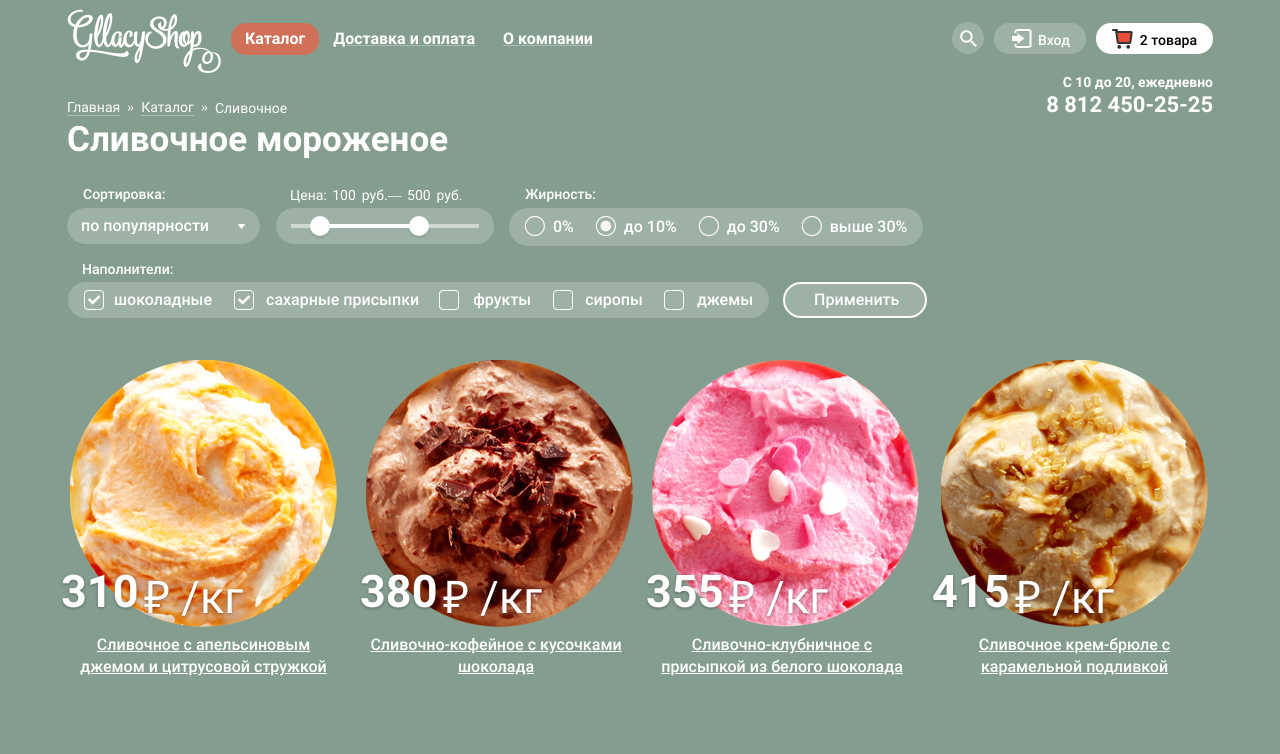
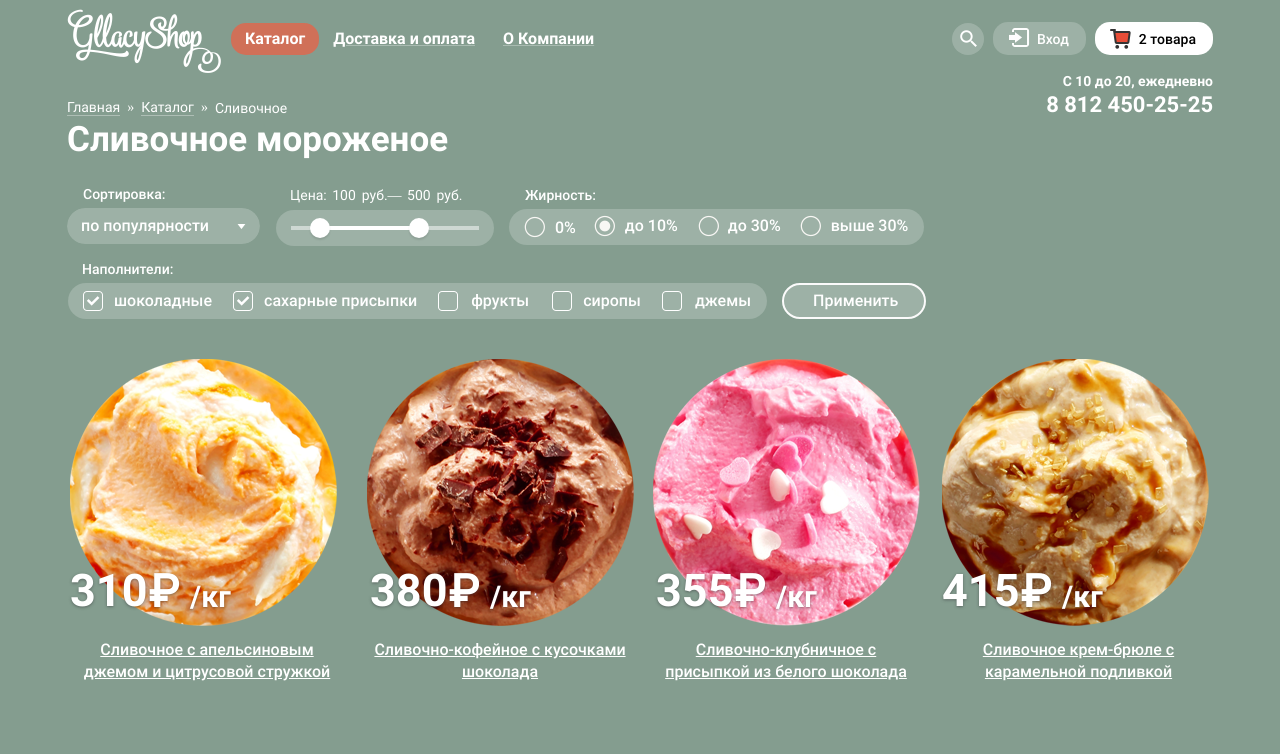
Before and after one commit to PandaPatrik/214711-gllacy, a plain HTML site: page catalog.html in a window 1280 px wide. Shown: the top 754 px of the page. Drawn offline with Linux system fonts and the light colour scheme; files whose address does not match are found by name.

Commit message:
pp step 2
Сколько ни пытаюсь выравнять приходит мысля, что надо всё точечно
выравнивать, что не может быть правдой....сохранюсь перед полной
переделкой "12 карточек"

```diff
--- a/catalog.html
+++ b/catalog.html
@@ -31,7 +31,7 @@
 								</div>
               </li>
               <li class="menu-item menu-item--active"><a href="#" class="menu-link">Доставка и оплата</a></li>
-              <li class="menu-item"><a href="#" class="menu-link">О компании</a></li>
+              <li class="menu-item"><a href="#" class="menu-link">О Компании</a></li>
             </ul>
             <!--Кнопки-->
             <div class="header-actions">
@@ -140,13 +140,13 @@
                   <p class="caption-fat">Жирность:</p>
                   <fieldset class="fieldset-fat">
                     <input type="radio" name="fat-toggle" id="fat-0">
-                    <label class="label-text" for="fat-0">0%</label>
+                    <label class="label-text label-zero" for="fat-0">0%</label>
                     <input type="radio" name="fat-toggle" id="fat-10" checked="">
-                    <label class="label-text" for="fat-10">до 10%</label>
+                    <label class="label-text label-ten" for="fat-10">до 10%</label>
                     <input type="radio" name="fat-toggle" id="fat-30">
-                    <label class="label-text" for="fat-30">до 30%</label>
+                    <label class="label-text label-thirty" for="fat-30">до 30%</label>
                     <input type="radio" name="fat-toggle" id="fat-over-30">
-                    <label class="label-text" for="fat-over-30">выше 30%</label>
+                    <label class="label-text label-over" for="fat-over-30">выше 30%</label>
                   </fieldset>
                 </div>
                 <div class="extender">
@@ -170,7 +170,7 @@
           </div>
           <!--12 больших карточек-->
           <section class="goods">
-            <div class="goods-container">
+            <!-- <div class="goods-container"> -->
               <div class="goods-list">
                 <article class="goods-item">
                   <div class="googs-image">
@@ -353,7 +353,7 @@
                   <a class="goods-item-btn" href="#">Быстрый просмотр</a>
                 </article>
               </div>
-            </div>
+            <!-- </div> -->
           </section>
           <!--Страницы-->
           <div class="pagination">
--- a/css/style.css
+++ b/css/style.css
@@ -225,7 +225,7 @@
   .header-actions-item {
     position: relative;
     cursor: pointer;
-    padding-bottom: 10px;
+    padding-bottom: 8px;
   }
 
   .header-actions-icon {
@@ -321,8 +321,8 @@
     content: "";
     position: absolute;
     top: 6px;
-    left: 18px;
-    width: 20px;
+    left: 16px;
+    width: 21px;
     height: 19px;
     background: url("../img/icon-enter.png") no-repeat
     center center;
@@ -481,8 +481,8 @@
     display: block;
     background-color: rgba(255,255,255,0.2);
     position: relative;
-    margin-left: 10px;
-    padding: 9px 16px 6px 44px;
+    margin-left: 9px;
+    padding: 9px 17px 8px 44px;
     border-radius: 15px;
     text-decoration: none;
     color: rgba(255, 255, 255, 1);
@@ -514,8 +514,8 @@
     display: block;
     content: "";
     position: absolute;
-    top: 6px;
-    left: 16px;
+    top: 7px;
+    left: 15px;
     width: 21px;
     height: 20px;
     background: transparent url("../img/icon-basket-hover.png") no-repeat
@@ -657,7 +657,7 @@
   .header-contacts {
     position: absolute;
     right: 0;
-    bottom: -37px;
+    bottom: -38px;
     margin-left: auto;
     text-align: right;
   }
@@ -668,7 +668,7 @@
     line-height: 16px;
     font-weight: 700;
     color: #ffffff;
-    margin-bottom: 3px;
+    margin-bottom: 4px;
   }
 
   .header-contacts-tel {
@@ -924,7 +924,7 @@
 
   .goods-item {
     position: relative;
-    padding: 6px 13px 21px 13px;
+    padding: 4px 13px 21px 14px;
     text-align: center;
     box-sizing: border-box;
     width: 286px;
@@ -959,28 +959,44 @@
   }
 
   .goods-price {
+    font-family: "Roboto";
+    font-size: 45px;
+    line-height: 45px;
+    font-weight: 700;
     position: relative;
     color: rgba(255, 255, 255, 1);
     text-shadow: 0px 1px 3px rgba(49, 50, 53, 0.5);
+    padding-left: 0;
+  }
+
+  .goods-pay {
+    position: absolute;
+    font-family: "Roboto";
     font-size: 45px;
     line-height: 45px;
-    padding-left: 0;
-  }
-
-  .goods-pay {
-    position: absolute;
+    font-weight: 700;
+    bottom: 20px;
+    left: 3px;
+  }
+
+  .goods-weight {
+    position: absolute;
+    bottom: 14px;
+    left: 82px;
+  }
+
+  .goods-weight span:nth-child(1) {
     font-family: "Roboto";
     font-size: 45px;
     line-height: 45px;
     font-weight: 700;
-    bottom: 20px;
-    left: -6px;
-  }
-
-  .goods-weight {
-    position: absolute;
-    bottom: 14px;
-    left: 77px;
+  }
+
+  .goods-weight span:nth-child(2) {
+    font-family: "Roboto";
+    font-size: 30px;
+    line-height: 45px;
+    font-weight: 700;
   }
 
   .goods-valute {
@@ -1011,19 +1027,20 @@
     font-size: 16px;
     line-height: 22px;
     font-weight: 500;
-    margin-top: 0px;
+    margin-top: 6px;
+    margin-left: 7px;
+    margin-bottom: 9px;
   }
 
   .goods-item-btn {
+    font-family: "Roboto";
+    font-size: 18px;
+    line-height: 24px;
+    font-weight: 700;
     display: inline-block;
     visibility: hidden;
-    margin-top: 10px;
-    margin-bottom: 0px;
     text-decoration: none;
     color: #fff;
-    font-size: 18px;
-    line-height: 24px;
-    font-weight: 700;
     background-image: linear-gradient(to bottom, #f26843, #e74a35);
     box-shadow: 0px 2px 2px 0px rgba(85, 8, 0, 0.54);
     border-radius: 16px;
@@ -1037,7 +1054,8 @@
 
   .goods-item:hover {
   	background-color: rgba(255,255,255,0.2);
-  	z-index: 100;
+    border-radius: 7px;
+  	z-index: 30;
   }
 
   .goods-item-btn:hover {
@@ -1798,7 +1816,7 @@
     font-weight: 500;
     margin: 0;
     color: #ffffff;
-    padding: 26px 0 6px 14px;
+    padding: 28px 0 6px 14px;
   }
 
   .caption-inner {
@@ -1808,7 +1826,7 @@
     font-weight: 500;
     margin: 0;
     color: #ffffff;
-    padding: 0 0 5px 15px;
+    padding: 0 0 6px 15px;
   }
 
   .caption-fat {
@@ -1816,12 +1834,9 @@
     font-size: 14px;
     line-height: 16px;
     font-weight: 500;
+    color: #ffffff;
     margin: 0;
-    color: #ffffff;
-    margin-top: 1px;
-    margin-left: 2px;
-    padding: 27px 0 0px 14px;
-    margin-bottom: 6px;
+    padding: 28px 0 6px 16px;
   }
 
   .filter-position input[type="radio"],
@@ -1860,7 +1875,7 @@
 
   .range {
     position: relative;
-    margin-top: -4px;
+    margin-top: -2px;
     width: 218px;
     border-radius: 50px;
     border: none;
@@ -1909,8 +1924,8 @@
     border-radius: 20px;
     cursor: pointer;
     outline: none;
-    margin-top: 20px;
-    margin-left: 14px;
+    margin-top: 21px;
+    margin-left: 15px;
     padding-right: 26px;
   }
 
@@ -1930,28 +1945,85 @@
     margin-top: -17px;
   }
 
-  .fat label {
+  .label-zero {
+    font-family: "Roboto";
+    font-size: 16px;
+    line-height: 18px;
+    font-weight: 500;
+    position: relative;
+    margin-right: 45px;
+    padding-left: 2px;
+    cursor: pointer;
+  }
+
+  .label-ten {
     font-family: "Roboto";
     font-size: 16px;
     line-height: 18px;
     font-weight: 500;
     position: relative;
     margin-right: 46px;
+    bottom: 2px;
     cursor: pointer;
   }
 
-  .extender label {
+  .label-thirty {
+    font-family: "Roboto";
+    font-size: 16px;
+    line-height: 18px;
+    font-weight: 500;
+    position: relative;
+    margin-right: 46px;
+    bottom: 2px;
+    cursor: pointer;
+  }
+
+  .label-over {
+    font-family: "Roboto";
+    font-size: 16px;
+    line-height: 18px;
+    font-weight: 500;
+    position: relative;
+    bottom: 2px;
+    cursor: pointer;
+  }
+
+  .label-ch {
+    position: relative;
+    margin-right: 48px;
+    cursor: pointer;
+  }
+
+  .label-su {
     position: relative;
     margin-right: 50px;
     cursor: pointer;
   }
 
+  .label-fr {
+    position: relative;
+    margin-right: 50px;
+    cursor: pointer;
+  }
+
+  .label-sy {
+    position: relative;
+    margin-right: 50px;
+    cursor: pointer;
+  }
+
+  .label-ja {
+    position: relative;
+    margin-right: 50px;
+    cursor: pointer;
+  }
+
   .fat label:last-child,
   .extender label:last-child {
     margin-right: 0;
   }
 
-  .fat label:before {
+  .label-zero::before {
     content: "";
     display: block;
     position: absolute;
@@ -1962,6 +2034,39 @@
     left: -29px;
   }
 
+  .label-ten::before {
+    content: "";
+    display: block;
+    position: absolute;
+    width: 21px;
+    height: 22px;
+    background: url("../img/radio-off.png") no-repeat;
+    top: -1px;
+    left: -31px;
+  }
+
+  .label-thirty::before {
+    content: "";
+    display: block;
+    position: absolute;
+    width: 21px;
+    height: 22px;
+    background: url("../img/radio-off.png") no-repeat;
+    top: -1px;
+    left: -30px;
+  }
+
+  .label-over::before {
+    content: "";
+    display: block;
+    position: absolute;
+    width: 21px;
+    height: 22px;
+    background: url("../img/radio-off.png") no-repeat;
+    top: -1px;
+    left: -31px;
+  }
+
   .fat input[type="radio"]:checked + label:before {
     background: url("../img/radio-on.png") no-repeat;
   }
@@ -1982,7 +2087,7 @@
     height: 20px;
     background: url("../img/check-off.png") no-repeat;
     top: 0px;
-    left: -32px;
+    left: -31px;
   }
 
   .label-ja:before {
@@ -2004,7 +2109,7 @@
     height: 20px;
     background: url("../img/check-off.png") no-repeat;
     top: 0px;
-    left: -30px;
+    left: -31px;
   }
 
   .label-su:before {
@@ -2015,7 +2120,7 @@
     height: 20px;
     background: url("../img/check-off.png") no-repeat;
     top: 0px;
-    left: -32px;
+    left: -31px;
   }
 
   .label-fr:before {
@@ -2026,7 +2131,7 @@
     height: 20px;
     background: url("../img/check-off.png") no-repeat;
     top: 0px;
-    left: -34px;
+    left: -33px;
   }
 
   .extender input[type="checkbox"]:checked + label:before {
@@ -2048,7 +2153,7 @@
   .fieldset-fat {
     margin: 0;
     display: inline;
-    padding: 7px 16px 7px 44px;
+    padding: 7px 16px 5px 44px;
     border-radius: 50px;
     border: none;
     background-color: rgba(255,255,255,0.2);
```
